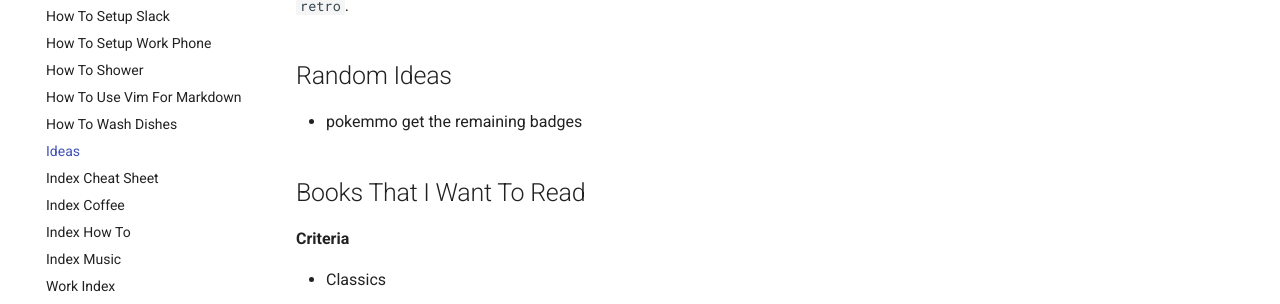
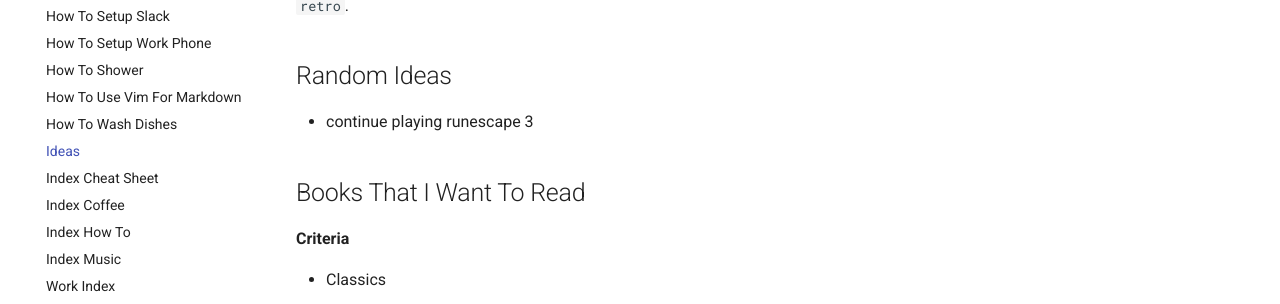
Before and after one commit to ynotstartups/notes, an MkDocs documentation site: the page built from notes/ideas.md, in a window 1280 px wide and 900 px high. Shown: the part 347-651 px from the top of the window. Built offline with MkDocs 1.6.1 and Material for MkDocs 9.7.7, drawn with Linux system fonts in a browser that asks for light colours.

Commit message:
add idea

```diff
--- a/notes/ideas.md
+++ b/notes/ideas.md
@@ -8,7 +8,7 @@ We need to find out the fundamental theme of these ideas and then perhaps we can
 
 ## Random Ideas
 
-- pokemmo get the remaining badges
+- continue playing runescape 3
 
 ## Books That I Want To Read
 
```
